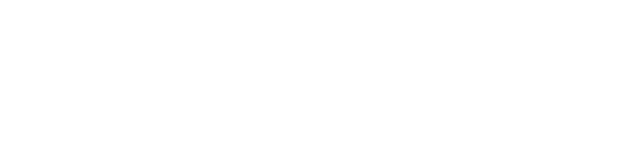
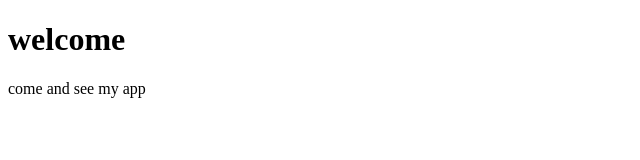
Before and after one commit to Bryanhlie/test-repository, a plain HTML site: page index.html in a window 1280 px wide. Shown: the whole page, without its empty margins (0-640 px from the left). Drawn offline with Linux system fonts and the light colour scheme.

Commit message:
Update index.html

```diff
--- a/index.html
+++ b/index.html
@@ -6,6 +6,7 @@
     <title></title>
 </head>
 <body>
-
+<h1>welcome</h1>
+<p>come and see my app</p>
 </body>
 </html>
```
